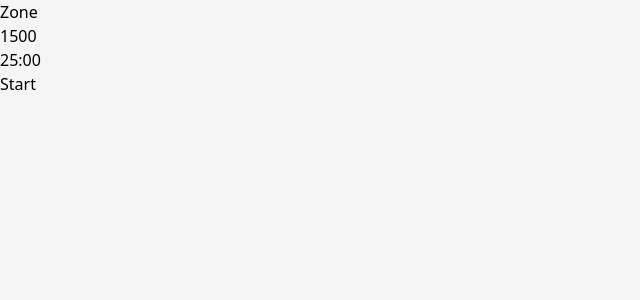
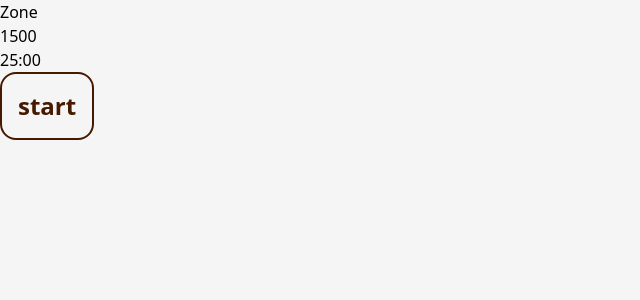
Before and after one commit to brantac/zone, a Vue app: page / in a window 1280 px wide. Shown: the top 300 px of the page, without its empty margins (0-640 px from the left). Built offline with nearby package versions, Linux system fonts and the light colour scheme; the HTML template or start-up script is replaced by a standard one.

Commit message:
style:add padding and color no start button

```diff
--- a/src/components/StartTimerBtn.vue
+++ b/src/components/StartTimerBtn.vue
@@ -1,5 +1,10 @@
 <template>
-  <button type="button">Start</button>
+  <button
+    type="button"
+    class="hover:cursor-pointer text-xl md:text-2xl font-bold text-amber-950 dark:text-amber-600 hover:text-neutral-950 p-4 border-2 border-amber-950 dark:border-amber-600 hover:bg-amber-600 rounded-2xl transition-colors duration-75"
+  >
+    start
+  </button>
 </template>
 
 <script setup lang="ts"></script>
```
